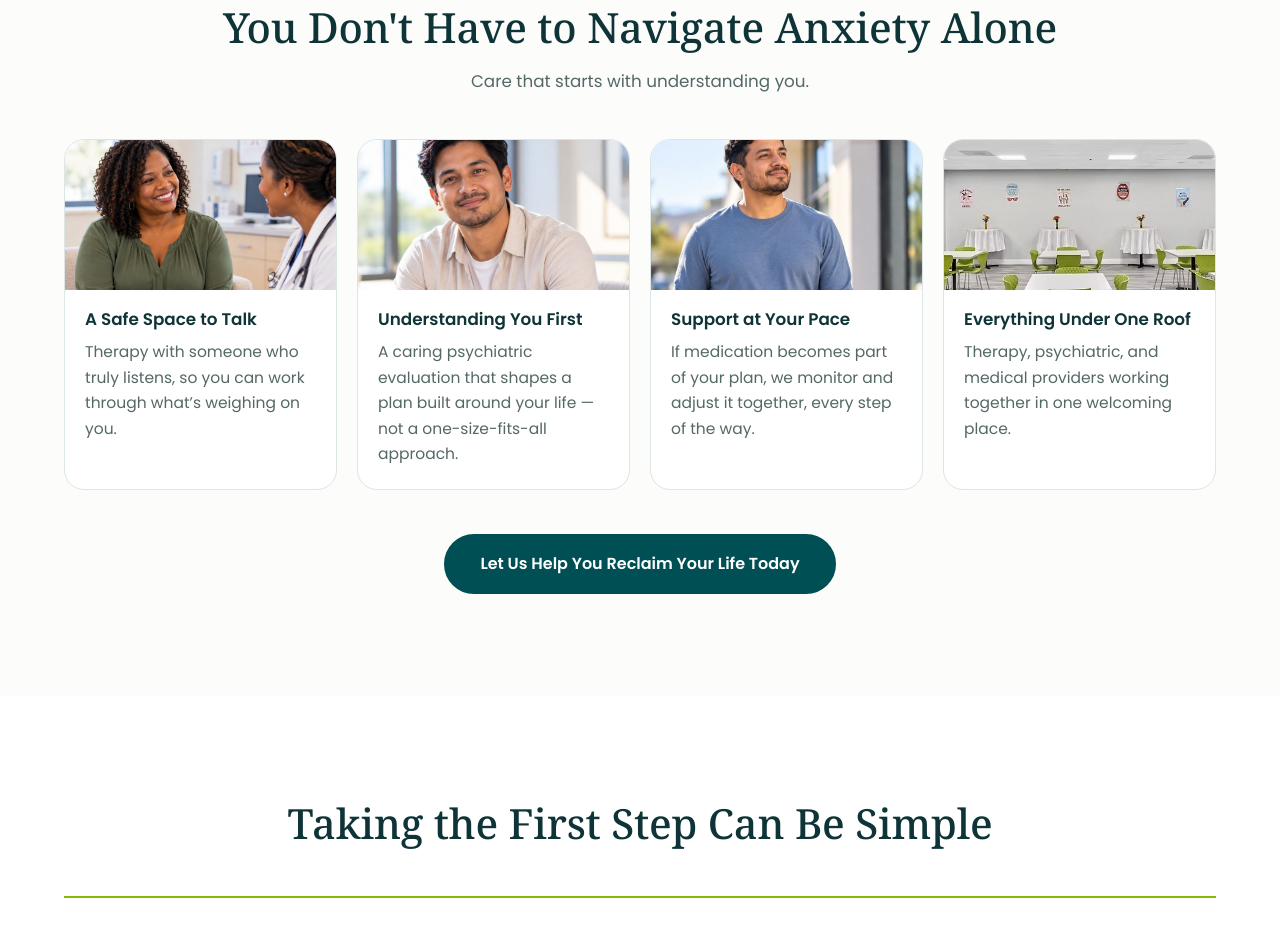
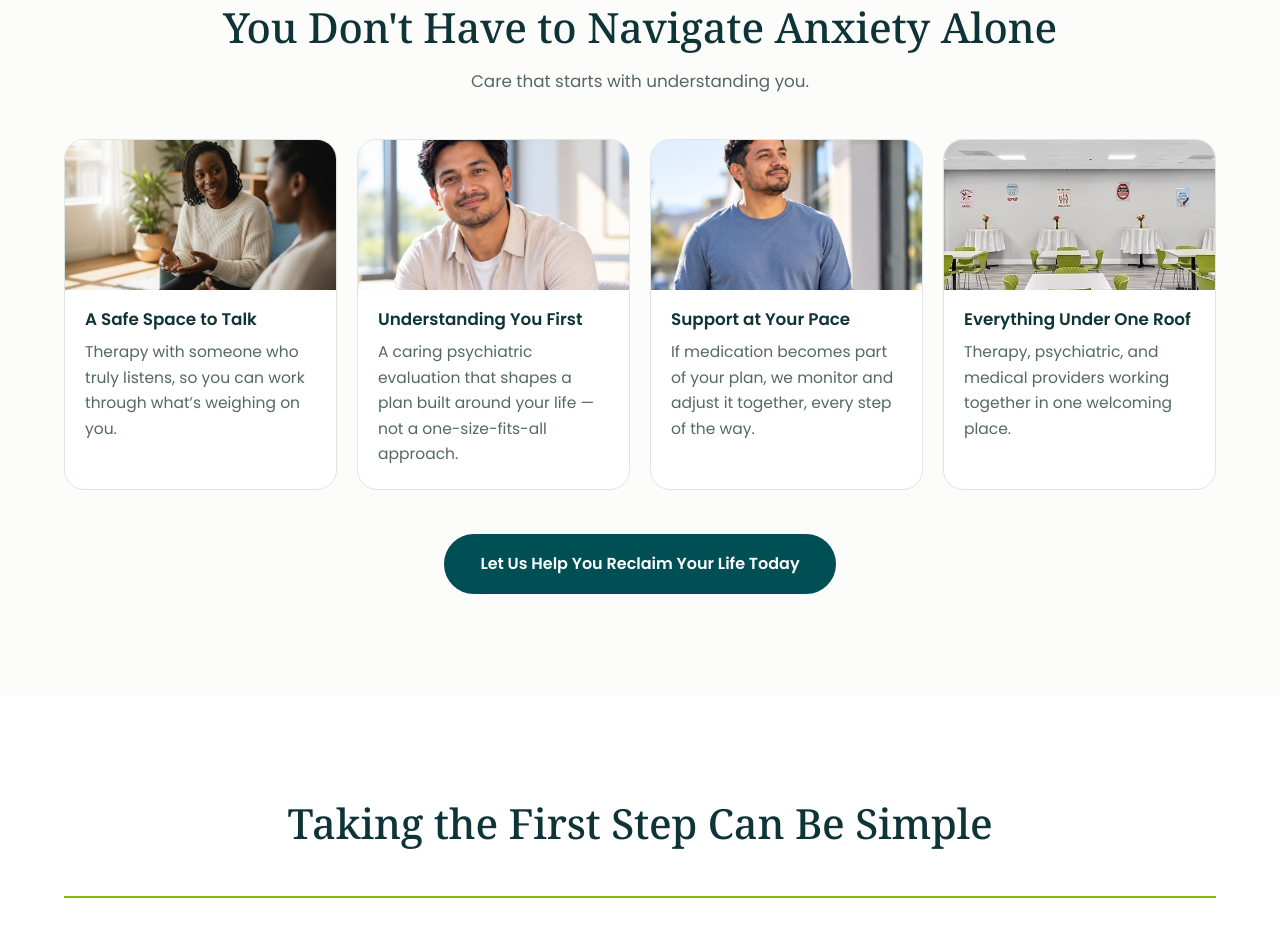
Before and after one commit to gladsamante04-gif/Reclamation-Center-Anxiety-landing-page, a website built with Vite: page index.html in a window 1280 px wide. Shown: the part 2401-3341 px from the top of the page. Built offline with nearby package versions, Linux system fonts and the light colour scheme.

Commit message:
Safe Space to Talk card: real therapy session photo
Co-Authored-By: Claude Fable 5 <noreply@anthropic.com>
Claude-Session: https://claude.ai/code/session_01DsgnGzy7eDztcJmVojgrum

```diff
--- a/index.html
+++ b/index.html
@@ -98,7 +98,7 @@
     <h2>You Don't Have to Navigate Anxiety Alone</h2>
     <p class="intro">Care that starts with understanding you.</p>
     <div class="grid grid-4 care-grid">
-      <div class="card care"><img class="care-photo" src="./assets/images/provider-conversation.jpg" alt="A smiling woman talking with a caring provider" loading="lazy" style="object-position:50% 20%"><div class="care-body"><h3>A Safe Space to Talk</h3><p>Therapy with someone who truly listens, so you can work through what’s weighing on you.</p></div></div>
+      <div class="card care"><img class="care-photo" src="./assets/images/therapy-session.jpg" alt="A therapist listening warmly to a client during a therapy session" loading="lazy" style="object-position:45% 28%"><div class="care-body"><h3>A Safe Space to Talk</h3><p>Therapy with someone who truly listens, so you can work through what’s weighing on you.</p></div></div>
       <div class="card care"><img class="care-photo" src="./assets/images/seated-portrait.jpg" alt="A man sitting on a sofa in natural light, smiling gently" loading="lazy" style="object-position:50% 22%"><div class="care-body"><h3>Understanding You First</h3><p>A caring psychiatric evaluation that shapes a plan built around your life — not a one-size-fits-all approach.</p></div></div>
       <div class="card care"><img class="care-photo" src="./assets/images/walking-outdoors.jpg" alt="A man walking outdoors on a sunny day, looking relaxed" loading="lazy" style="object-position:50% 18%"><div class="care-body"><h3>Support at Your Pace</h3><p>If medication becomes part of your plan, we monitor and adjust it together, every step of the way.</p></div></div>
       <div class="card care"><img class="care-photo" src="./assets/images/office-community-room.jpg" alt="A bright, welcoming community room at Reclamation Center" loading="lazy"><div class="care-body"><h3>Everything Under One Roof</h3><p>Therapy, psychiatric, and medical providers working together in one welcoming place.</p></div></div>
```
Also changed, not shown: assets/images/therapy-session.jpg (added).
